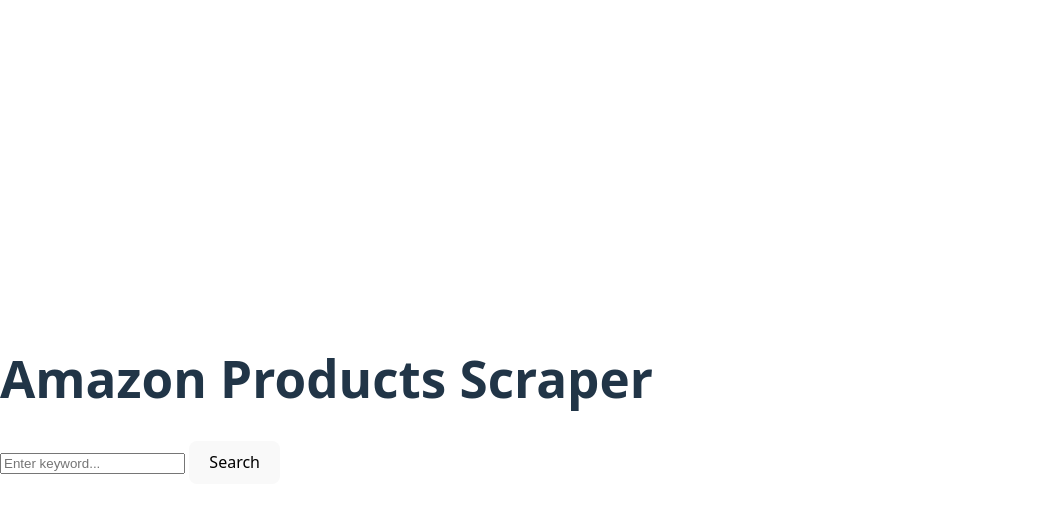
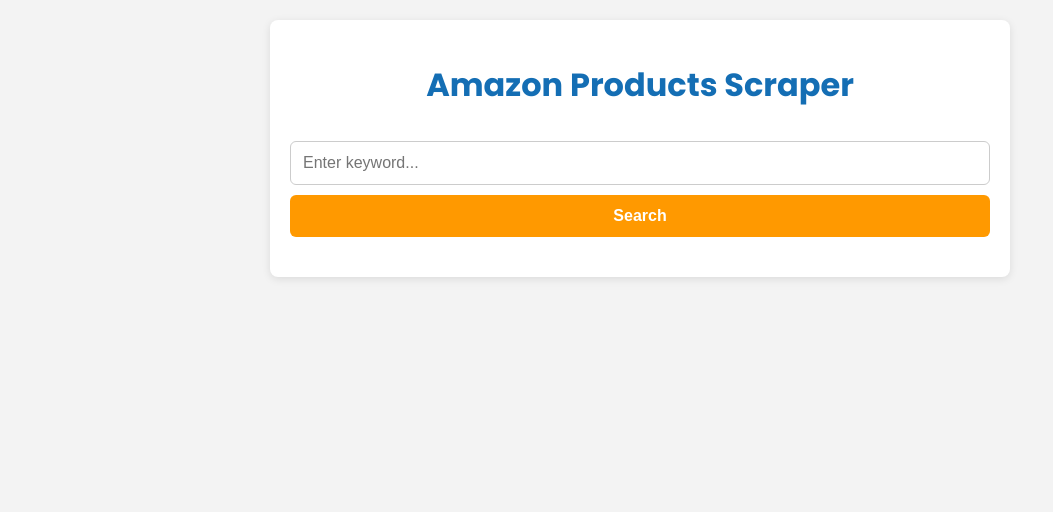
Before and after one commit to wandergale/Amazon-scraper, a website built with Vite: page frontend/index.html in a window 1280 px wide. Shown: the whole page, without its empty margins (0-1053 px from the left). Built offline with nearby package versions, Linux system fonts and the light colour scheme.

Commit message:
add: styles

```diff
--- a/frontend/src/style.css
+++ b/frontend/src/style.css
@@ -1,96 +1,87 @@
-:root {
-  font-family: system-ui, Avenir, Helvetica, Arial, sans-serif;
-  line-height: 1.5;
-  font-weight: 400;
-
-  color-scheme: light dark;
-  color: rgba(255, 255, 255, 0.87);
-  background-color: #242424;
-
-  font-synthesis: none;
-  text-rendering: optimizeLegibility;
-  -webkit-font-smoothing: antialiased;
-  -moz-osx-font-smoothing: grayscale;
+body {
+  font-family: "Poppins", sans-serif;
+  background-color: #f3f3f3;
+  margin: 0;
+  padding: 0;
 }
 
-a {
-  font-weight: 500;
-  color: #646cff;
-  text-decoration: inherit;
-}
-a:hover {
-  color: #535bf2;
-}
-
-body {
-  margin: 0;
-  display: flex;
-  place-items: center;
-  min-width: 320px;
-  min-height: 100vh;
+.container {
+  width: 90%;
+  max-width: 700px;
+  margin: 20px auto;
+  padding: 20px;
+  background-color: white;
+  border-radius: 8px;
+  box-shadow: 0 2px 8px rgba(0, 0, 0, 0.1);
 }
 
 h1 {
-  font-size: 3.2em;
-  line-height: 1.1;
+  text-align: center;
+  color: #146eb4;
 }
 
-#app {
-  max-width: 1280px;
-  margin: 0 auto;
-  padding: 2rem;
-  text-align: center;
+input,
+button {
+  padding: 12px;
+  margin-top: 10px;
+  width: 100%;
+  font-size: 16px;
+  border: 1px solid #ccc;
+  border-radius: 6px;
+  box-sizing: border-box;
 }
 
-.logo {
-  height: 6em;
-  padding: 1.5em;
-  will-change: filter;
-  transition: filter 300ms;
-}
-.logo:hover {
-  filter: drop-shadow(0 0 2em #646cffaa);
-}
-.logo.vanilla:hover {
-  filter: drop-shadow(0 0 2em #f7df1eaa);
-}
-
-.card {
-  padding: 2em;
-}
-
-.read-the-docs {
-  color: #888;
+input:focus {
+  border-color: #146eb4;
+  outline: none;
 }
 
 button {
-  border-radius: 8px;
-  border: 1px solid transparent;
-  padding: 0.6em 1.2em;
-  font-size: 1em;
-  font-weight: 500;
-  font-family: inherit;
-  background-color: #1a1a1a;
+  background-color: #ff9900;
+  color: white;
+  border: none;
   cursor: pointer;
-  transition: border-color 0.25s;
-}
-button:hover {
-  border-color: #646cff;
-}
-button:focus,
-button:focus-visible {
-  outline: 4px auto -webkit-focus-ring-color;
+  font-weight: bold;
+  transition: 0.5s;
 }
 
-@media (prefers-color-scheme: light) {
-  :root {
-    color: #213547;
-    background-color: #ffffff;
-  }
-  a:hover {
-    color: #747bff;
-  }
-  button {
-    background-color: #f9f9f9;
-  }
+button:hover {
+  transform: 0.5s;
+  background-color: #c27604;
 }
+
+#results {
+  margin-top: 20px;
+}
+
+.productLink {
+  text-decoration: none;
+
+}
+.product {
+  display: flex;
+  align-items: center;
+  border: 1px solid #ddd;
+  border-radius: 8px;
+  padding: 10px;
+  margin-bottom: 15px;
+  background-color: #fff;
+}
+
+.product img {
+  width: 150px;
+  height: 200px;
+  object-fit: contain;
+  margin-right: 20px;
+}
+
+.product-info h3 {
+  margin: 0;
+  font-size: 18px;
+  color: #111;
+}
+
+.product-info p {
+  margin: 4px 0;
+  color: #555555;
+}
```
